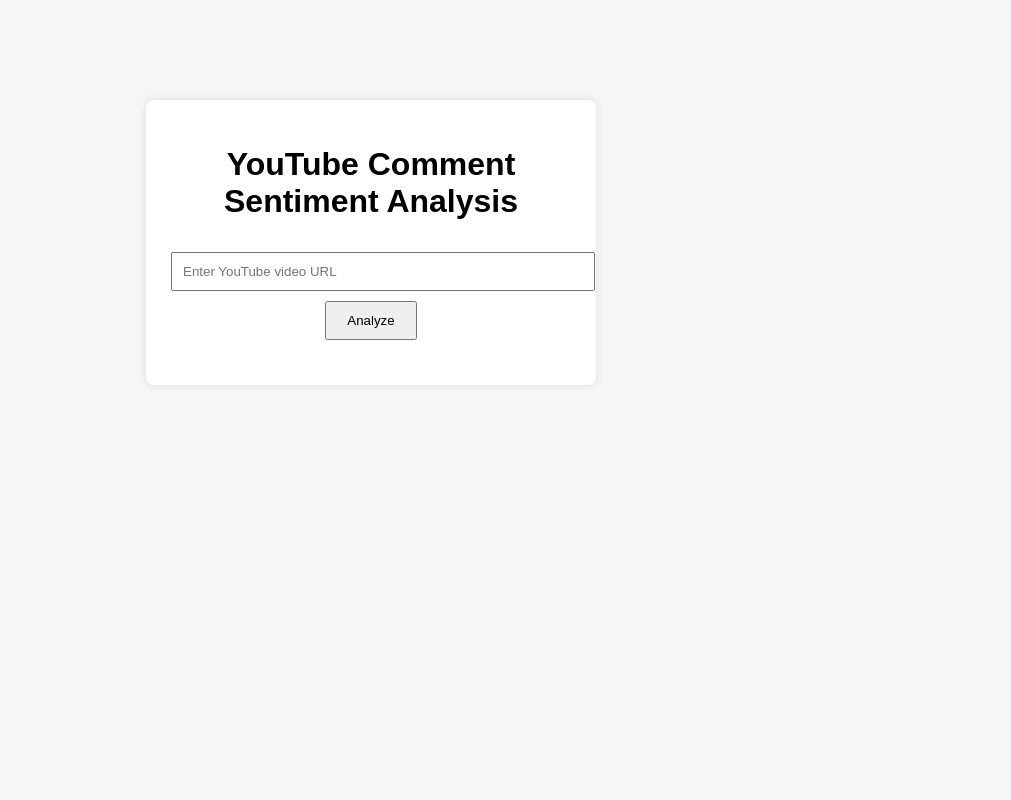
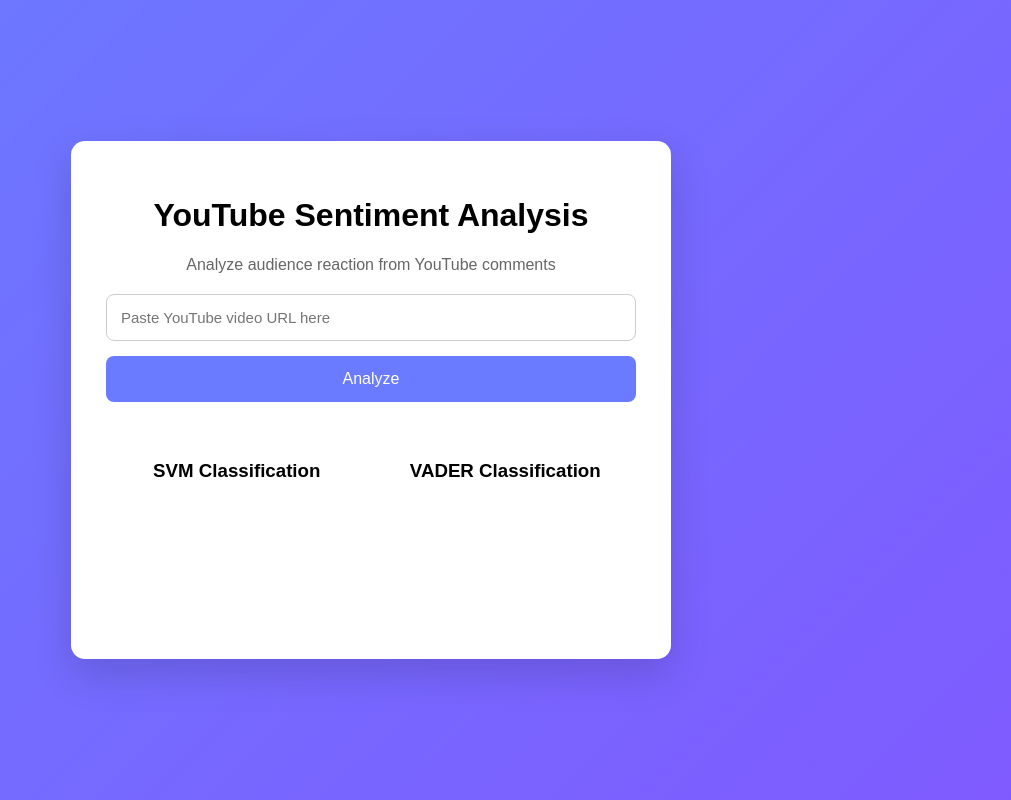
Before and after one commit to gaurav5268/Youtube-Comment-Analysis, a Flask app: page / in a window 1280 px wide. Shown: the whole page, without its empty margins (269-1280 px from the left). Run offline with Flask 3, Linux system fonts and the light colour scheme; parts of the project's set-up code (start-up, migrations or seed data) failed here and were passed over.

Commit message:
updating

```diff
--- a/app.py
+++ b/app.py
@@ -1,55 +1,44 @@
 from flask import Flask, request, jsonify, render_template
-
-from youtube_comments import extract_video_id, fetch_comments
-from sentiment_model import predict_sentiment
+from services import (
+    extract_video_id,
+    fetch_comments,
+    analyze_comments
+)
 
 app = Flask(__name__)
 
-
-# -----------------------------
-# Frontend page
-# -----------------------------
-@app.route("/", methods=["GET"])
+@app.route("/")
 def home():
     return render_template("index.html")
 
-
-# -----------------------------
-# Sentiment API
-# -----------------------------
 @app.route("/analyze", methods=["POST"])
 def analyze():
-    data = request.get_json()
+    try:
+        data = request.get_json()
+        video_url = data.get("url")
 
-    if not data or "url" not in data:
-        return jsonify({"error": "YouTube URL is required"}), 400
+        if not video_url:
+            return jsonify({"error": "YouTube URL is required"}), 400
 
-    url = data["url"]
+        video_id = extract_video_id(video_url)
+        if not video_id:
+            return jsonify({"error": "Invalid YouTube URL"}), 400
 
-    video_id = extract_video_id(url)
-    if not video_id:
-        return jsonify({"error": "Invalid YouTube URL"}), 400
+        comments = fetch_comments(video_id)
+        if not comments:
+            return jsonify({"error": "No comments found or comments disabled"}), 404
 
-    comments = fetch_comments(video_id)
+        svm_counts, vader_counts = analyze_comments(comments)
 
-    positive = negative = neutral = 0
+        return jsonify({
+            "total_comments": len(comments),
+            "svm": svm_counts,
+            "vader": vader_counts
+        })
 
-    for comment in comments:
-        sentiment = predict_sentiment(comment)
-
-        if sentiment == "positive":
-            positive += 1
-        elif sentiment == "negative":
-            negative += 1
-        else:
-            neutral += 1
-
-    return jsonify({
-        "total_comments": len(comments),
-        "positive": positive,
-        "negative": negative,
-        "neutral": neutral
-    })
+    except Exception as e:
+        print("ERROR:", str(e))
+        return jsonify({"error": str(e)}), 500
 
 
 if __name__ == "__main__":
--- a/static/script.js
+++ b/static/script.js
@@ -1,35 +1,84 @@
+let svmChart = null;
+let vaderChart = null;
+
 function analyze() {
-    const url = document.getElementById("urlInput").value;
-    const resultDiv = document.getElementById("result");
+    const url = document.getElementById("url").value;
 
     if (!url) {
-        resultDiv.innerHTML = "Please enter a YouTube URL";
+        alert("Please enter a YouTube URL");
         return;
     }
 
-    resultDiv.innerHTML = "Analyzing comments...";
+    document.getElementById("loader").classList.remove("hidden");
+    document.getElementById("chartsSection").classList.add("hidden");
 
     fetch("/analyze", {
         method: "POST",
-        headers: {
-            "Content-Type": "application/json"
-        },
+        headers: { "Content-Type": "application/json" },
         body: JSON.stringify({ url: url })
     })
-    .then(response => response.json())
+    .then(res => res.json())
     .then(data => {
+
+        document.getElementById("loader").classList.add("hidden");
+
         if (data.error) {
-            resultDiv.innerHTML = data.error;
-        } else {
-            resultDiv.innerHTML = `
-                Total Comments: ${data.total_comments}<br>
-                Positive: ${data.positive}<br>
-                Negative: ${data.negative}<br>
-                Neutral: ${data.neutral}
-            `;
+            alert(data.error);
+            return;
         }
+
+        document.getElementById("total").innerText =
+            `Total Comments: ${data.total_comments}`;
+
+        // ===== SVM =====
+        const svm = data.svm;
+
+        document.getElementById("svm_positive").innerText =
+            `Positive: ${svm.Positive}`;
+        document.getElementById("svm_neutral").innerText =
+            `Neutral: ${svm.Neutral}`;
+        document.getElementById("svm_negative").innerText =
+            `Negative: ${svm.Negative}`;
+
+        if (svmChart) svmChart.destroy();
+        svmChart = new Chart(document.getElementById("svmChart"), {
+            type: "pie",
+            data: {
+                labels: ["Positive", "Neutral", "Negative"],
+                datasets: [{
+                    data: [svm.Positive, svm.Neutral, svm.Negative],
+                    backgroundColor: ["#4CAF50", "#FFC107", "#F44336"]
+                }]
+            }
+        });
+
+        // ===== VADER =====
+        const vader = data.vader;
+
+        document.getElementById("vader_positive").innerText =
+            `Positive: ${vader.Positive}`;
+        document.getElementById("vader_neutral").innerText =
+            `Neutral: ${vader.Neutral}`;
+        document.getElementById("vader_negative").innerText =
+            `Negative: ${vader.Negative}`;
+
+        if (vaderChart) vaderChart.destroy();
+        vaderChart = new Chart(document.getElementById("vaderChart"), {
+            type: "pie",
+            data: {
+                labels: ["Positive", "Neutral", "Negative"],
+                datasets: [{
+                    data: [vader.Positive, vader.Neutral, vader.Negative],
+                    backgroundColor: ["#2196F3", "#9E9E9E", "#E91E63"]
+                }]
+            }
+        });
+
+        document.getElementById("chartsSection").classList.remove("hidden");
     })
-    .catch(error => {
-        resultDiv.innerHTML = "Something went wrong";
+    .catch(err => {
+        document.getElementById("loader").classList.add("hidden");
+        console.error(err);
+        alert("Something went wrong");
     });
 }
--- a/static/style.css
+++ b/static/style.css
@@ -1,30 +1,98 @@
-body {
-    font-family: Arial, sans-serif;
-    background: #f4f6f8;
+* {
+    box-sizing: border-box;
+    font-family: Arial, Helvetica, sans-serif;
 }
 
-.container {
-    width: 400px;
-    margin: 100px auto;
-    background: white;
-    padding: 25px;
-    border-radius: 8px;
+body {
+    margin: 0;
+    min-height: 100vh;
+    background: linear-gradient(135deg, #6a7bff, #7f5bff);
+    display: flex;
+    justify-content: center;
+    align-items: center;
+}
+
+.page {
+    width: 100%;
+    padding: 20px;
+    display: flex;
+    justify-content: center;
+}
+
+.card {
+    background: #ffffff;
+    width: 100%;
+    max-width: 600px;
+    padding: 35px;
+    border-radius: 14px;
     text-align: center;
-    box-shadow: 0 0 10px rgba(0,0,0,0.1);
+    box-shadow: 0 15px 40px rgba(0,0,0,0.15);
+}
+
+.subtitle {
+    color: #666;
+    margin-bottom: 20px;
 }
 
 input {
     width: 100%;
-    padding: 10px;
-    margin: 10px 0;
+    padding: 14px;
+    font-size: 15px;
+    border-radius: 8px;
+    border: 1px solid #ccc;
+    margin-bottom: 15px;
 }
 
 button {
-    padding: 10px 20px;
+    width: 100%;
+    padding: 14px;
+    font-size: 16px;
+    border: none;
+    border-radius: 8px;
+    background: #6a7bff;
+    color: white;
     cursor: pointer;
 }
 
-.result {
-    margin-top: 20px;
+button:hover {
+    background: #5a6bff;
+}
+
+.loader {
+    margin: 20px 0;
     font-weight: bold;
 }
+
+.hidden {
+    display: none;
+}
+
+.section {
+    margin-top: 30px;
+}
+.charts {
+    display: flex;
+    gap: 30px;
+    margin-top: 40px;
+    justify-content: center;
+}
+
+/* each chart column */
+.chart-box {
+    flex: 1;
+    max-width: 45%;
+    text-align: center;
+}
+
+/* canvas container */
+.canvas-wrapper {
+    width: 100%;
+    max-width: 280px;
+    margin: 0 auto;
+}
+
+/* canvas itself */
+canvas {
+    width: 100% !important;
+    height: auto !important;
+}
--- a/templates/index.html
+++ b/templates/index.html
@@ -2,18 +2,61 @@
 <html lang="en">
 <head>
     <meta charset="UTF-8">
-    <title>YouTube Sentiment Analyzer</title>
+    <title>YouTube Sentiment Analysis</title>
+
     <link rel="stylesheet" href="{{ url_for('static', filename='style.css') }}">
+    <script src="https://cdn.jsdelivr.net/npm/chart.js"></script>
 </head>
 <body>
 
-<div class="container">
-    <h1>YouTube Comment Sentiment Analysis</h1>
+<div class="page">
+    <div class="card">
 
-    <input type="text" id="urlInput" placeholder="Enter YouTube video URL">
-    <button onclick="analyze()">Analyze</button>
+        <h1>YouTube Sentiment Analysis</h1>
+        <p class="subtitle">Analyze audience reaction from YouTube comments</p>
 
-    <div id="result" class="result"></div>
+        <input type="text" id="url" placeholder="Paste YouTube video URL here" />
+        <button onclick="analyze()">Analyze</button>
+
+        <div id="loader" class="loader hidden">
+            Fetching and analyzing comments...
+        </div>
+
+        <p id="total"></p>
+
+        <!-- SIDE BY SIDE CHARTS (HIDDEN INITIALLY) -->
+<div class="charts hidden" id="chartsSection">
+
+    <div class="chart-box">
+        <h3>SVM Classification</h3>
+
+        <p id="svm_positive"></p>
+        <p id="svm_neutral"></p>
+        <p id="svm_negative"></p>
+
+        <div class="canvas-wrapper">
+            <canvas id="svmChart"></canvas>
+        </div>
+    </div>
+
+    <div class="chart-box">
+        <h3>VADER Classification</h3>
+
+        <p id="vader_positive"></p>
+        <p id="vader_neutral"></p>
+        <p id="vader_negative"></p>
+
+        <div class="canvas-wrapper">
+            <canvas id="vaderChart"></canvas>
+        </div>
+    </div>
+
+</div>
+
+
+        </div>
+
+    </div>
 </div>
 
 <script src="{{ url_for('static', filename='script.js') }}"></script>
```
Also changed, not shown: sentiment_model.py (deleted, +0 -19 lines), services.py (added, +100 -0 lines), youtube_comments.py (deleted, +0 -41 lines), 5 other files.
